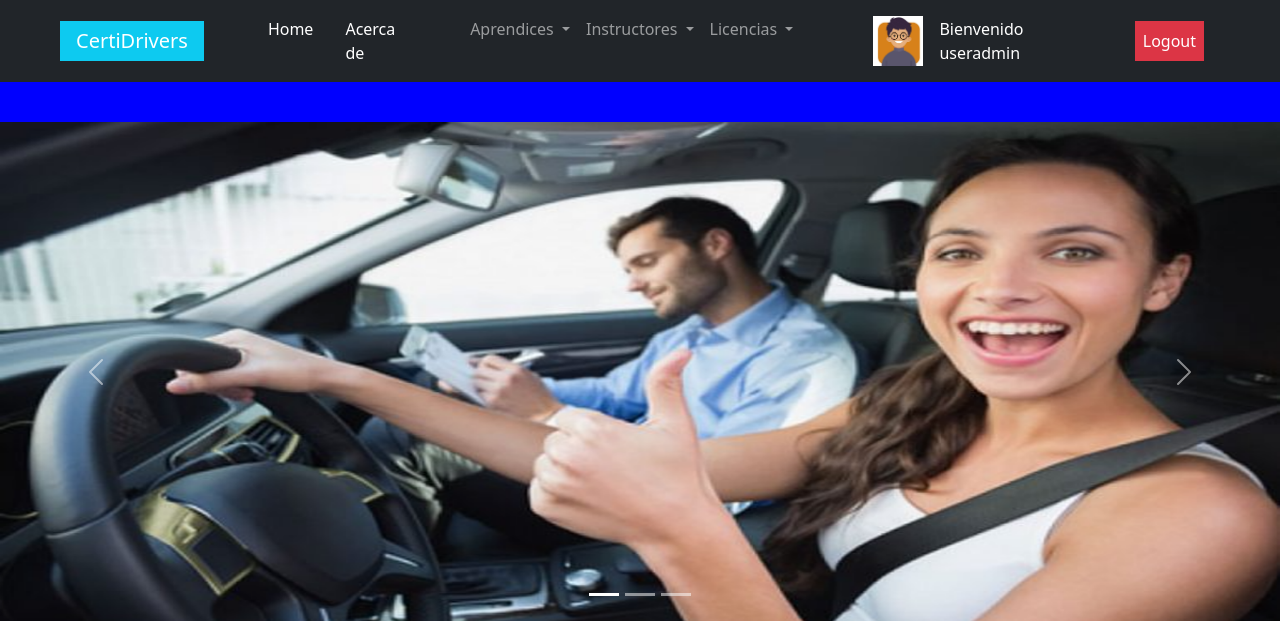
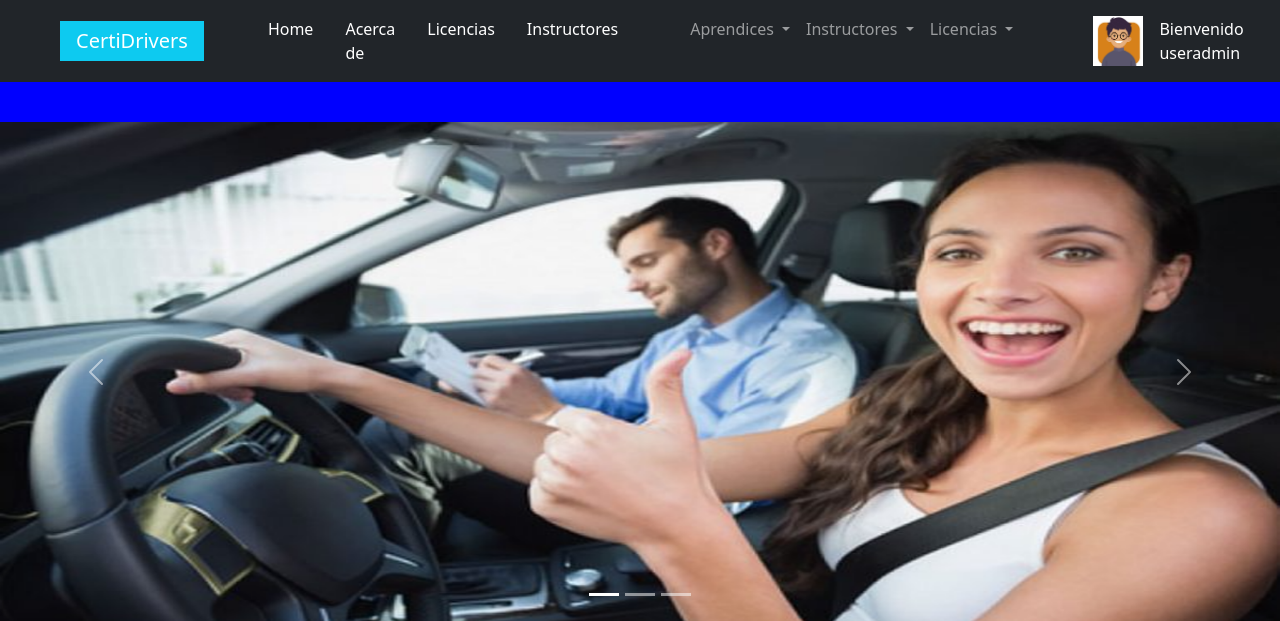
Before and after one commit to diegox-mazo/CertiDrivers-Django-Python, a Django app: page / in a window 1280 px wide; the page is wider, and only the part inside the window is pictured. Shown: the top 621 px of that part. Run offline with Django 4.2, Linux system fonts and the light colour scheme; a user stored in the database is signed in; data comes from the database, SQL or seed files in the repository; both versions use the stored data as it was after the commit.

Commit message:
Proyecto Final Django

```diff
--- a/certi_drivers/templates/base.html
+++ b/certi_drivers/templates/base.html
@@ -28,6 +28,15 @@
             </li>
 
             {% if request.user.is_authenticated %}
+
+              <li class="nav-item mx-2">
+                <a class="nav-link active" aria-current="page" href="/licencias/">Licencias</a>
+              </li>
+
+              <li class="nav-item mx-2">
+                <a class="nav-link active" aria-current="page" href="/instructores/display_instructores/">Instructores</a>
+              </li>
+
               {% if request.user.is_superuser %}
                 <li class="nav-item dropdown ms-5">
                   <a class="nav-link dropdown-toggle" href="#" id="navbarDropdown" role="button" data-bs-toggle="dropdown" aria-expanded="false">
--- a/certi_drivers/templates/index.html
+++ b/certi_drivers/templates/index.html
@@ -39,7 +39,7 @@
             <h2>Academia de Conducción</h2>
         </div>
         <div>
-          <a class="nav-link active btn btn-primary btn-lg" aria-current="page" href="/users/register/">¡Que esperas, Registrate !</a>
+          <a class="nav-link active btn btn-primary btn-lg" aria-current="page" href="/users/register/">¡Que esperas, Regístrate !</a>
         </div>
     </section>
 
--- a/certi_drivers/templates/users/register.html
+++ b/certi_drivers/templates/users/register.html
@@ -3,7 +3,7 @@
 {% block title %} Registrarse  {% endblock %}
 
 {% block contenido %}
-
+    <div class="d-flex justify-content-center">
         {% if form %}
             <div class="mt-5 mx-5 d-flex flex-column align-items-center">
                 <h1 class="my-3" style="color: green;">Registrarse</h1>
@@ -35,6 +35,7 @@
                 {{errors}}
             </div>
         {% endif %}
+    </div>
 
 
 {% endblock %}
```
Also changed, not shown: certi_drivers/users/views.py (+6 -9 lines), certi_drivers/db.sqlite3. Lines whose indentation alone changed are shown as unchanged.
